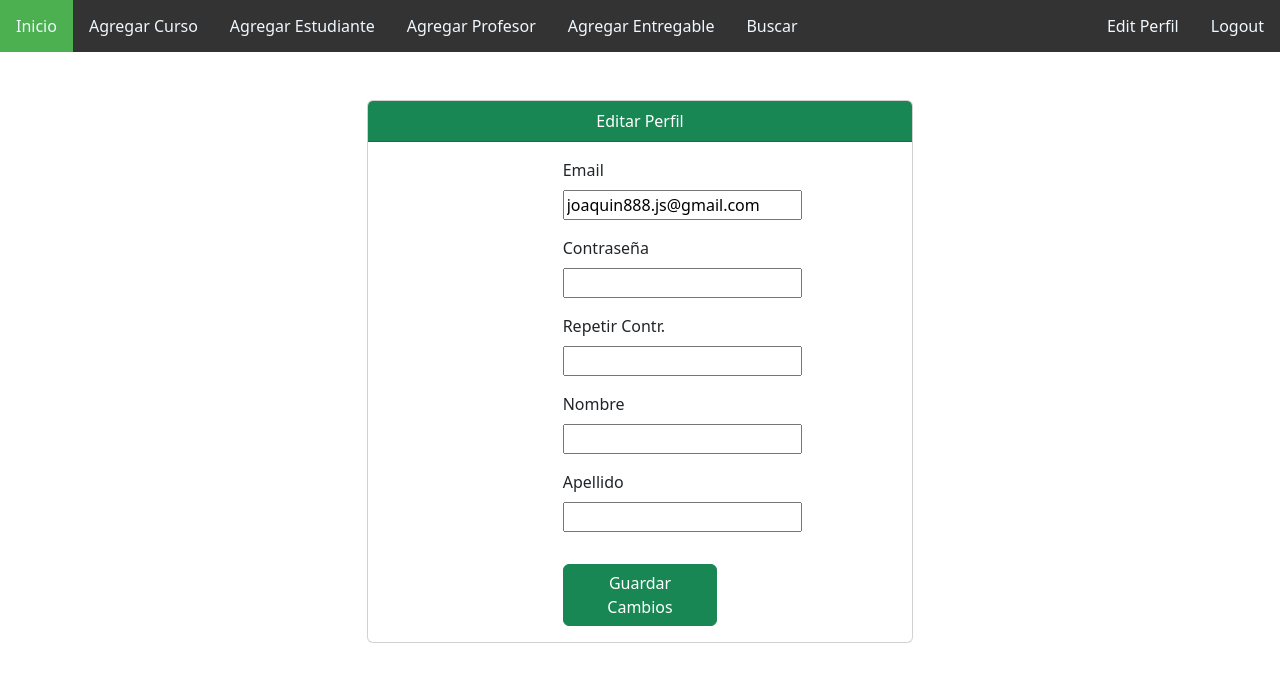
After one commit to joaco888/Entregas-proyecto, a Django app: page /editarPerfil/ in a window 1280 px wide. The commit adds this page. Shown: the top 682 px of the page. Run offline with Django 4.2, Linux system fonts and the light colour scheme; a user stored in the database is signed in.

Commit message:
se agrego editperfil , falta avatar

```diff
--- a/mientrega/app/forms.py
+++ b/mientrega/app/forms.py
@@ -1,21 +1,20 @@
 from django import forms
 from .models import Curso, Estudiante, Profesor, Entregable
-from django.contrib.auth.forms import UserCreationForm, AuthenticationForm
+from django.contrib.auth.forms import UserCreationForm
 from django.contrib.auth.models import User
-
-
 
 
 class CursoForm(forms.ModelForm):
     class Meta:
         model = Curso
-        fields = ['nombre','Tipo','Jornada','Costo','descripcion']
+        fields = ['nombre', 'Tipo', 'Jornada', 'Costo', 'descripcion']
+
 
 class EstudianteForm(forms.ModelForm):
     class Meta:
         model = Estudiante
-        fields = ['nombre', 'apellido', 'edad', 'Documento', 'Telefono','email', 'Curso']
-
+        fields = ['nombre', 'apellido', 'edad',
+                  'Documento', 'Telefono', 'email', 'Curso']
 
 
 class ProfesorForm(forms.ModelForm):
@@ -24,6 +23,7 @@ class ProfesorForm(forms.ModelForm):
         widget=forms.CheckboxSelectMultiple,
         required=False,
     )
+
     class Meta:
         model = Profesor
         fields = ['nombre', 'apellido', 'Documento', 'email', 'curso']
@@ -32,12 +32,12 @@ class ProfesorForm(forms.ModelForm):
 class EntregableForm(forms.ModelForm):
     class Meta:
         model = Entregable
-        fields = ['titulo', 'descripcion', 'fecha_entrega', 'curso', 'estudiante', 'archivo']
+        fields = ['titulo', 'descripcion', 'fecha_entrega',
+                  'curso', 'estudiante', 'archivo']
         widgets = {
             'fecha_entrega': forms.DateInput(attrs={'type': 'date'}),
         }
         input_formats = ['%d/%m/%Y']
-
 
 
 class BusquedaForm(forms.Form):
@@ -66,11 +66,27 @@ class UserRegisterForm(UserCreationForm):
     email = forms.EmailField()
     first_name = forms.CharField(max_length=30, required=True)
     last_name = forms.CharField(max_length=30, required=True)
-    password1 = forms.CharField(label="Contraseña", widget=forms.PasswordInput(attrs={'class': 'form-control'}))
-    password2 = forms.CharField(label="Repetir Contraseña", widget=forms.PasswordInput(attrs={'class': 'form-control'}))
-
+    password1 = forms.CharField(label="Contraseña", widget=forms.PasswordInput(
+        attrs={'class': 'form-control'}))
+    password2 = forms.CharField(label="Repetir Contraseña", widget=forms.PasswordInput(
+        attrs={'class': 'form-control'}))
 
     class Meta:
         model = User
-        fields = ['username', 'email', 'first_name', 'last_name', 'password1', 'password2']
+        fields = ['username', 'email', 'first_name',
+                  'last_name', 'password1', 'password2']
         help_texts = {k: "" for k in fields}
+
+
+class UserEditForm(UserCreationForm):
+    email = forms.EmailField(label='Ingrese email')
+    password1 = forms.CharField(
+        label="Contraseña", widget=forms.PasswordInput)
+    password2 = forms.CharField(
+        label="Repetir Cont.", widget=forms.PasswordInput)
+    first_name = forms.CharField()
+    last_name = forms.CharField()
+
+    class Meta:
+        model = User
+        fields = ['email', 'password1', 'password2', 'last_name', 'first_name']
--- a/mientrega/app/templates/base.html
+++ b/mientrega/app/templates/base.html
@@ -31,6 +31,7 @@
                 <li><a href="{% url 'agregar_entregable' %}">Agregar Entregable</a></li>
                 <li><a href="{% url 'buscar' %}">Buscar</a></li>
                 <li style="float:right"><a href="{% url 'logout' %}">Logout</a></li>
+                <li style="float:right"><a href="{% url 'editarPerfil' %}">Edit Perfil</a></li>
             </ul>
         </nav>
     </header>
--- /dev/null
+++ b/mientrega/app/templates/editarPerfil.html
@@ -0,0 +1,59 @@
+{% extends 'base.html' %} {% block content %}
+<div class="container my-5">
+  <div class="row justify-content-center">
+    <div class="col-md-6">
+      <div class="card">
+        <div class="card-header text-center bg-success text-white">
+          Editar Perfil
+        </div>
+        <div class="card-body">
+          <div class="row justify-content-center">
+            <div class="col-md-4">
+              <form method="post">
+                {% csrf_token %}
+                <div class="mb-3">
+                  <div class="form-label">Email</div>
+                  {{ miFormulario.email }}
+                </div>
+                <div class="mb-3">
+                  <div class="form-label">Contraseña</div>
+                  {{ miFormulario.password1 }}
+                </div>
+                <div class="mb-3">
+                  <div class="form-label">Repetir Contr.</div>
+                  {{ miFormulario.password2 }}
+                </div>
+                <div class="mb-3">
+                  <div class="form-label">Nombre</div>
+                  {{ miFormulario.first_name }}
+                </div>
+                <div class="mb-3">
+                  <div class="form-label">Apellido</div>
+                  {{ miFormulario.last_name }}
+                </div>
+                <div class="text-center">
+                  <button type="submit" class="btn btn-success mt-3">
+                    Guardar Cambios
+                  </button>
+                </div>
+              </form>
+              {% if miFormulario.errors %}
+              <div class="alert alert-danger mt-3" role="alert">
+                <strong>Error:</strong> Por favor, corrija los errores e
+                inténtelo de nuevo.
+              </div>
+              {% endif %}
+            </div>
+          </div>
+        </div>
+      </div>
+    </div>
+  </div>
+</div>
+{% endblock %} {% block extra_css %} {% load static %}
+<link
+  rel="stylesheet"
+  type="text/css"
+  href="{% static 'static/style/stylecont.css' %}"
+/>
+{% endblock %}
--- a/mientrega/app/views.py
+++ b/mientrega/app/views.py
@@ -1,17 +1,16 @@
 # Create your views here.
-from django.shortcuts import render, redirect,get_object_or_404
+from django.shortcuts import render, redirect, get_object_or_404
 from django.contrib import messages
 from .models import Curso, Estudiante, Profesor, Entregable
-from .forms import CursoForm, EstudianteForm, ProfesorForm, EntregableForm,BusquedaForm
+from .forms import CursoForm, EstudianteForm, ProfesorForm, EntregableForm, BusquedaForm
 from datetime import date
 from django.utils import timezone
-from django.contrib.auth import login,logout,authenticate
+from django.contrib.auth import login, logout, authenticate
 from django.contrib.auth.forms import AuthenticationForm
-from .forms import UserRegisterForm
+from .forms import UserRegisterForm, UserEditForm
 from django.contrib.auth.decorators import login_required
 from django.contrib.auth.models import User
 from django.urls import reverse
-
 
 
 @login_required(login_url='Home')
@@ -21,7 +20,6 @@ def index(request):
     estudiantes = Estudiante.objects.all()
     profesores = Profesor.objects.all()
     return render(request, 'index.html', {'cursos': cursos, 'entregables': entregables, 'estudiantes': estudiantes, 'profesores': profesores})
-
 
 
 @login_required(login_url='Home')
@@ -69,14 +67,17 @@ def agregar_estudiante(request):
         else:
             # Crear un nuevo objeto Estudiante
             curso = Curso.objects.get(id=curso_id)
-            estudiante = Estudiante(nombre=nombre, apellido=apellido, edad=edad, Documento=Documento, Telefono=Telefono, email=email, Curso=curso)
+            estudiante = Estudiante(nombre=nombre, apellido=apellido, edad=edad,
+                                    Documento=Documento, Telefono=Telefono, email=email, Curso=curso)
             estudiante.save()
-            messages.success(request, 'El estudiante ha sido agregado correctamente.')
+            messages.success(
+                request, 'El estudiante ha sido agregado correctamente.')
             return redirect('index')
     else:
         cursos = Curso.objects.all()
         form = EstudianteForm()
         return render(request, 'agregar_estudiante.html', {'cursos': cursos, 'form': form})
+
 
 @login_required(login_url='Home')
 def agregar_profesor(request):
@@ -90,28 +91,27 @@ def agregar_profesor(request):
             curso = form.cleaned_data['curso']
 
             # Verificar si el profesor ya existe en ese curso
-            existe = Profesor.objects.filter(Documento=documento, curso=curso).exists()
+            existe = Profesor.objects.filter(
+                Documento=documento, curso=curso).exists()
             if existe:
                 message = "El profesor ya existe en ese curso."
                 cursos = Curso.objects.all()
                 return render(request, 'agregar_profesor.html', {'cursos': cursos, 'message': message, 'form': form})
 
             # Si el profesor no existe, crearlo
-            profesor = Profesor(nombre=nombre, apellido=apellido, Documento=documento, email=email, curso=curso)
+            profesor = Profesor(nombre=nombre, apellido=apellido,
+                                Documento=documento, email=email, curso=curso)
             profesor.save()
 
             # Agregar mensaje de éxito
-            messages.success(request, 'El profesor ha sido agregado exitosamente.')
+            messages.success(
+                request, 'El profesor ha sido agregado exitosamente.')
 
             return redirect('index')
     else:
         form = ProfesorForm()
         cursos = Curso.objects.all()
         return render(request, 'agregar_profesor.html', {'cursos': cursos, 'form': form})
-
-
-
-
 
 
 @login_required(login_url='Home')
@@ -129,7 +129,8 @@ def agregar_entregable(request):
             entregable.fecha_entrega = timezone.now()
             entregable.save()
             form.save_m2m()
-            messages.success(request, 'El Entregable ha sido agregado correctamente.')
+            messages.success(
+                request, 'El Entregable ha sido agregado correctamente.')
             return redirect('index')
     else:
         form = EntregableForm()
@@ -144,26 +145,35 @@ def buscar(request):
             opcion_busqueda = form.cleaned_data['opcion']
             termino_busqueda = form.cleaned_data['busqueda']
             if opcion_busqueda == 'curso':
-                resultados = Curso.objects.filter(nombre__icontains=termino_busqueda)
+                resultados = Curso.objects.filter(
+                    nombre__icontains=termino_busqueda)
                 for resultado in resultados:
-                    resultado.url = reverse('detalle_curso', args=[resultado.id])
+                    resultado.url = reverse(
+                        'detalle_curso', args=[resultado.id])
             elif opcion_busqueda == 'estudiante':
-                resultados = Estudiante.objects.filter(nombre__icontains=termino_busqueda)
+                resultados = Estudiante.objects.filter(
+                    nombre__icontains=termino_busqueda)
                 for resultado in resultados:
-                    resultado.url = reverse('detalle_estudiante', args=[resultado.id])
+                    resultado.url = reverse(
+                        'detalle_estudiante', args=[resultado.id])
             elif opcion_busqueda == 'profesor':
-                resultados = Profesor.objects.filter(nombre__icontains=termino_busqueda)
+                resultados = Profesor.objects.filter(
+                    nombre__icontains=termino_busqueda)
                 for resultado in resultados:
-                    resultado.url = reverse('detalle_profesor', args=[resultado.id])
+                    resultado.url = reverse(
+                        'detalle_profesor', args=[resultado.id])
             elif opcion_busqueda == 'entregable':
-                resultados = Entregable.objects.filter(titulo__icontains=termino_busqueda)
+                resultados = Entregable.objects.filter(
+                    titulo__icontains=termino_busqueda)
                 for resultado in resultados:
-                    resultado.url = reverse('detalle_entregable', args=[resultado.id])
+                    resultado.url = reverse(
+                        'detalle_entregable', args=[resultado.id])
             elif opcion_busqueda == 'todos_los_cursos':
                 resultados = Curso.objects.all()
                 termino_busqueda = "curso"
                 for resultado in resultados:
-                    resultado.url = reverse('detalle_curso', args=[resultado.id])
+                    resultado.url = reverse(
+                        'detalle_curso', args=[resultado.id])
             else:
                 resultados = []
             return render(request, 'resultados_busqueda.html', {'resultados': resultados, 'termino_busqueda': termino_busqueda, 'opcion_busqueda': opcion_busqueda})
@@ -172,11 +182,11 @@ def buscar(request):
     return render(request, 'buscar.html', {'form': form})
 
 
-
 @login_required(login_url='Home')
 def detalle_curso(request):
     cursos = Curso.objects.all()
     return render(request, 'detalle_cursos.html', {'cursos': cursos})
+
 
 @login_required(login_url='Home')
 def detalle_estudiante(request, estudiante_id):
@@ -184,11 +194,14 @@ def detalle_estudiante(request, estudiante_id):
     entregables = Entregable.objects.filter(estudiante=estudiante)
     return render(request, 'detalle_estudiante.html', {'estudiante': estudiante, 'entregables': entregables})
 
+
 @login_required(login_url='Home')
 def detalle_profesor(request, profesor_id):
     profesor = get_object_or_404(Profesor, id=profesor_id)
     cursos = profesor.cursos.all()
     return render(request, 'detalle_profesor.html', {'profesor': profesor, 'cursos': cursos})
+
+
 @login_required(login_url='Home')
 def detalle_entregable(request, entregable_id):
     entregable = get_object_or_404(Entregable, id=entregable_id)
@@ -206,7 +219,8 @@ def registro(request):
                 password1 = form.cleaned_data['password1']
                 password2 = form.cleaned_data['password2']
                 if password1 != password2:
-                    form.add_error('password2', 'Las contraseñas no coinciden')
+                    form.add_error(
+                        'password2', 'Las contraseñas no coinciden')
                 else:
                     form.save()
                     username = form.cleaned_data['username']
@@ -214,6 +228,7 @@ def registro(request):
     else:
         form = UserRegisterForm()
     return render(request, 'registro.html', {'form': form})
+
 
 def login_request(request):
     if request.method == "POST":
@@ -226,7 +241,7 @@ def login_request(request):
 
             if user is not None:
                 login(request, user)
-                return redirect('index')  # Redirige a 'Home' después de iniciar sesión
+                return render(request, 'index.html', {"Mensaje": f" Bienvenido{usuario}"})
             else:
                 return render(request, "login.html", {"Mensaje": "Error, datos ingresados incorrectos"})
         else:
@@ -236,12 +251,36 @@ def login_request(request):
         return render(request, "login.html", {'form': form})
 
 
+def Home(request):
+    return render(request, "Home.html")
 
-
-def Home(request):
-    return render(request,"Home.html")
 
 def logout_view(request):
     logout(request)
     request.session.logged_out = True
     return redirect('Home')
+
+
+@login_required
+def editarPerfil(request):
+    usuario = request.user
+    if request.method == 'POST':
+        miFormulario = UserEditForm(request.POST)
+        if miFormulario.is_valid():
+            informacion = miFormulario.cleaned_data
+            usuario.email = informacion['email']
+            password1 = informacion['password1']
+            password2 = informacion['password2']
+            if password1 == password2:
+                # Actualizar la contraseña utilizando set_password
+                usuario.set_password(password1)
+            else:
+                miFormulario.add_error(
+                    'password2', 'Las contraseñas no coinciden')
+            usuario.first_name = informacion['first_name']
+            usuario.last_name = informacion['last_name']
+            usuario.save()
+            return render(request, 'index.html')
+    else:
+        miFormulario = UserEditForm(initial={'email': usuario.email})
+    return render(request, 'editarPerfil.html', {'miFormulario': miFormulario, 'usuario': usuario})
--- a/mientrega/mientrega/urls.py
+++ b/mientrega/mientrega/urls.py
@@ -8,19 +8,25 @@ from django.contrib.auth.decorators import login_required
 
 urlpatterns = [
     path('admin', admin.site.urls),
-    path('Home/', views.Home ,name='Home'),
+    path('Home/', views.Home, name='Home'),
     path('', login_required(views.index), name='index'),
     path('agregar_curso/', views.agregar_curso, name='agregar_curso'),
-    path('agregar_estudiante/', views.agregar_estudiante, name='agregar_estudiante'),
+    path('agregar_estudiante/', views.agregar_estudiante,
+         name='agregar_estudiante'),
     path('agregar_profesor/', views.agregar_profesor, name='agregar_profesor'),
-    path('agregar_entregable/', views.agregar_entregable, name='agregar_entregable'),
+    path('agregar_entregable/', views.agregar_entregable,
+         name='agregar_entregable'),
     path('buscar/', views.buscar, name='buscar'),
     path('curso/<int:curso_id>/', views.detalle_curso, name='detalle_curso'),
-    path('estudiante/<int:estudiante_id>/', views.detalle_estudiante, name='detalle_estudiante'),
-    path('profesor/<int:profesor_id>/', views.detalle_profesor, name='detalle_profesor'),
-    path('entregable/<int:entregable_id>/', views.detalle_entregable, name='detalle_entregable'),
+    path('estudiante/<int:estudiante_id>/',
+         views.detalle_estudiante, name='detalle_estudiante'),
+    path('profesor/<int:profesor_id>/',
+         views.detalle_profesor, name='detalle_profesor'),
+    path('entregable/<int:entregable_id>/',
+         views.detalle_entregable, name='detalle_entregable'),
     path('registro/', views.registro, name='registro'),
     path('login/', views.login_request, name='login'),
     path('logout', views.logout_view, name='logout'),
     path('Home/', views.Home, name='Home'),
+    path('editarPerfil/', views.editarPerfil, name='editarPerfil'),
 ] + static(settings.MEDIA_URL, document_root=settings.MEDIA_ROOT) + static(settings.STATIC_URL, document_root=settings.STATIC_ROOT)
```
Also changed, not shown: mientrega/app/templates/login.html (+51 -8 lines), mientrega/app/templates/registro.html (+95 -39 lines), mientrega/app/urls.py (+13 -7 lines), mientrega/db.sqlite3, mientrega/media/media/WhatsApp_Image_2022-08-25_at_3.26.58_PM.jpeg (added).
